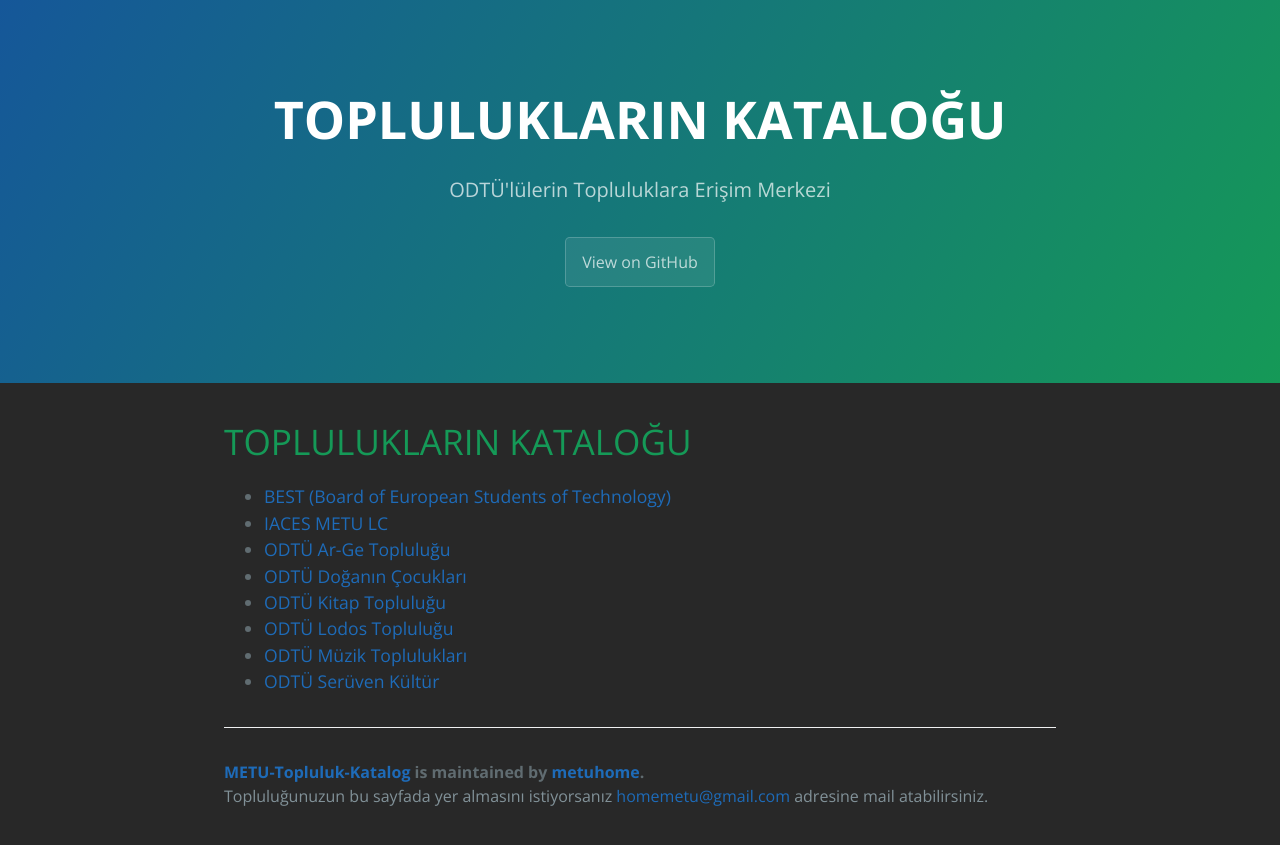
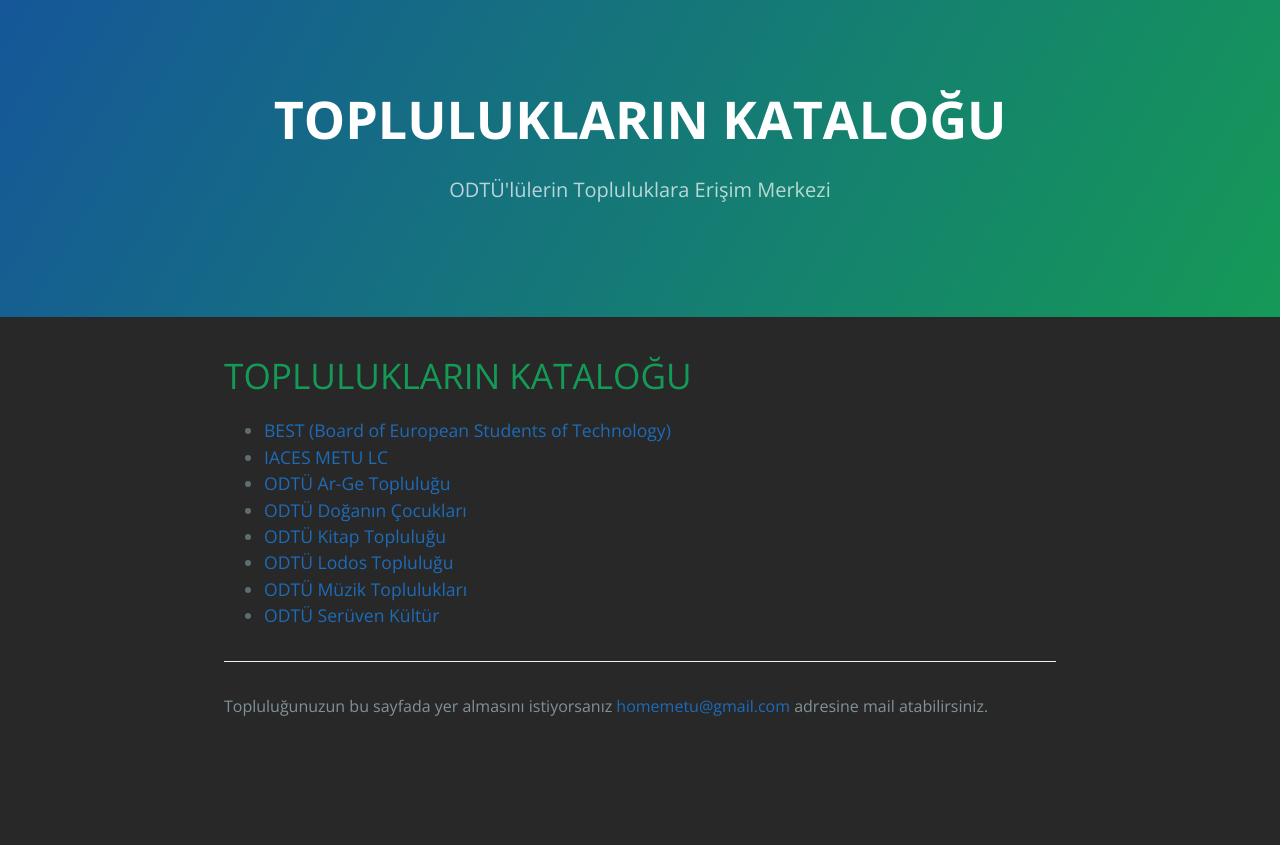
Before and after one commit to metuhome/METU-Topluluk-Katalog, a Jekyll site: the page built from index.md, in a window 1280 px wide. Shown: the top 845 px of the page. Built offline with Jekyll 4.4.1, drawn with Linux system fonts in a browser that asks for light colours; our own code applies the rules of GitHub Pages for plain Markdown files; part of the change alters nothing that is shown.

Commit message:
back to normal

```diff
--- a/_config.yml
+++ b/_config.yml
@@ -3,3 +3,5 @@ description: ODTÜ'lülerin Topluluklara Erişim Merkezi
 baseurl: "METU-Topluluk-Katalog" # the subpath of your site, e.g. /blog
 url: "https://metuhome.github.io" # the base hostname & protocol for your site, e.g. http://example.com
 theme: jekyll-theme-cayman
+github:
+  is_project_page: false
```
